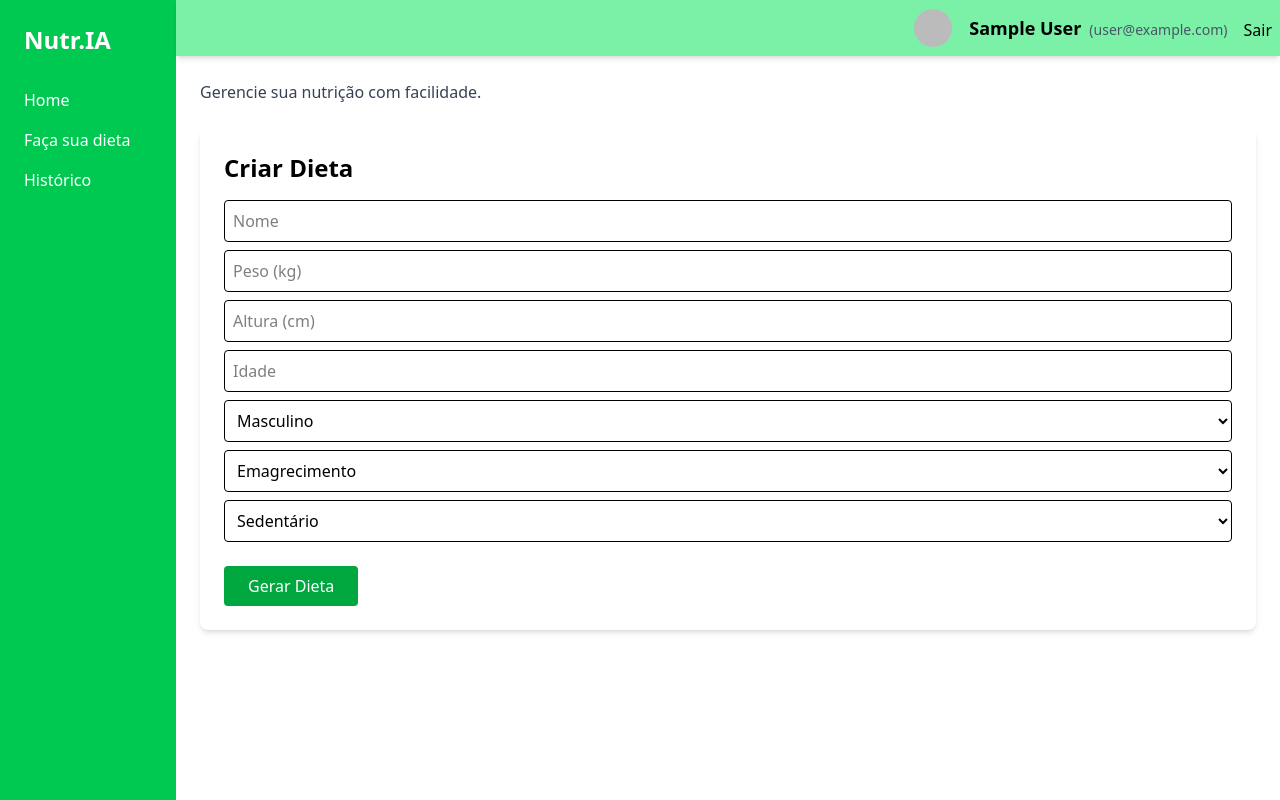
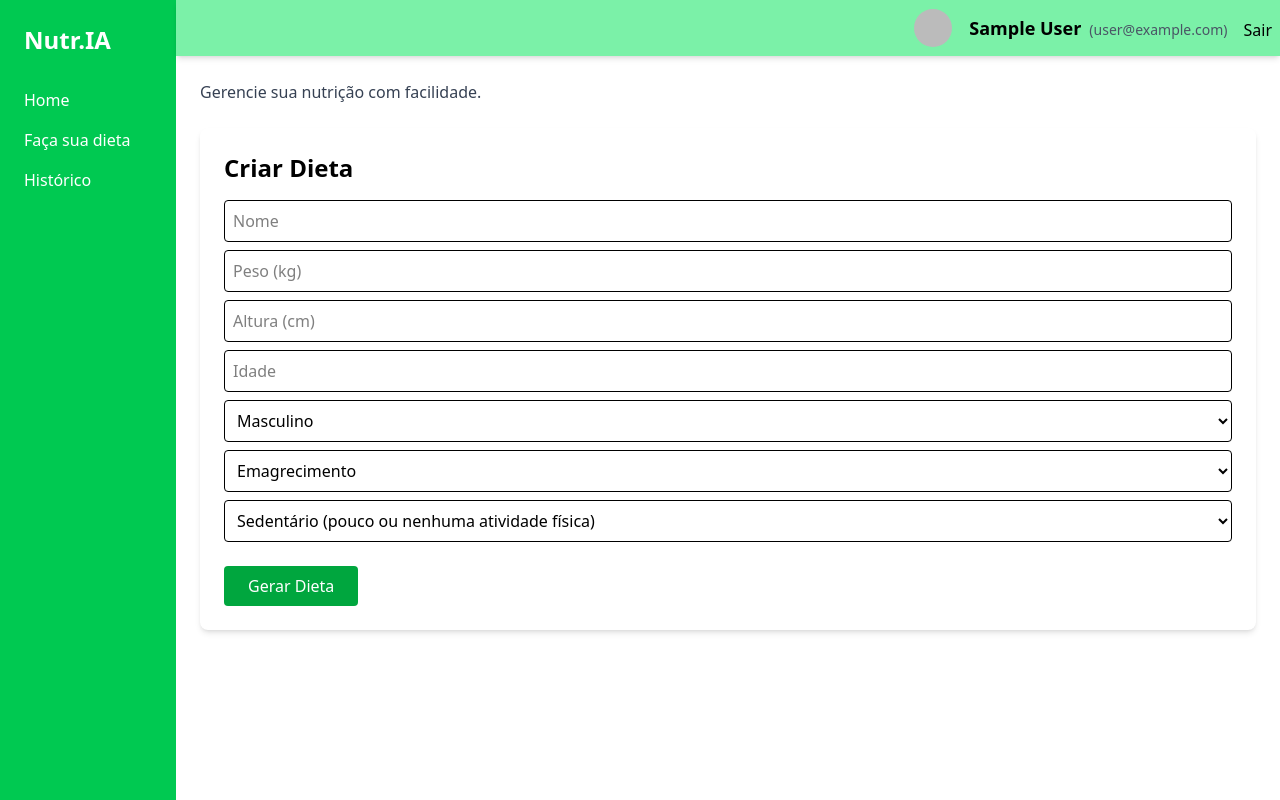
Before and after one commit to eltonsantos/nutr.ia, a Next.js app: page /dashboard in a window 1280 px wide. Built offline with nearby package versions, Linux system fonts and the light colour scheme; no server answers; sample sign-in values are in the browser's storage.

Commit message:
Change words

```diff
--- a/src/app/dashboard/page.tsx
+++ b/src/app/dashboard/page.tsx
@@ -25,16 +25,17 @@ export default function Page() {
             </select>
             <select className="w-full p-2 border rounded mb-2">
               <option>Emagrecimento</option>
-              <option>Manutenção</option>
-              <option>Ganho de Massa</option>
+              <option>Hipertrofia</option>
+              <option>Hipertrofia e Definição</option>
+              <option>Definição</option>
             </select>
             <select className="w-full p-2 border rounded mb-2">
-              <option>Sedentário</option>
-              <option>Leve</option>
-              <option>Moderado</option>
-              <option>Intenso</option>
+              <option>Sedentário (pouco ou nenhuma atividade física)</option>
+              <option>Levemente ativo (exercícios 1 a 3 vezes na semana)</option>
+              <option>Moderadamente ativo (exercícios 3 a 5 vezes na semana)</option>
+              <option>Altamente ativo (exercícios 5 a 7 vezes por semana)</option>
             </select>
-            <button className="mt-4 px-6 py-2 bg-green-600 text-white rounded">Gerar Dieta</button>
+            <button className="mt-4 px-6 py-2 bg-green-600 text-white rounded cursor-pointer">Gerar Dieta</button>
           </form>
         </main>
       </div>
```
